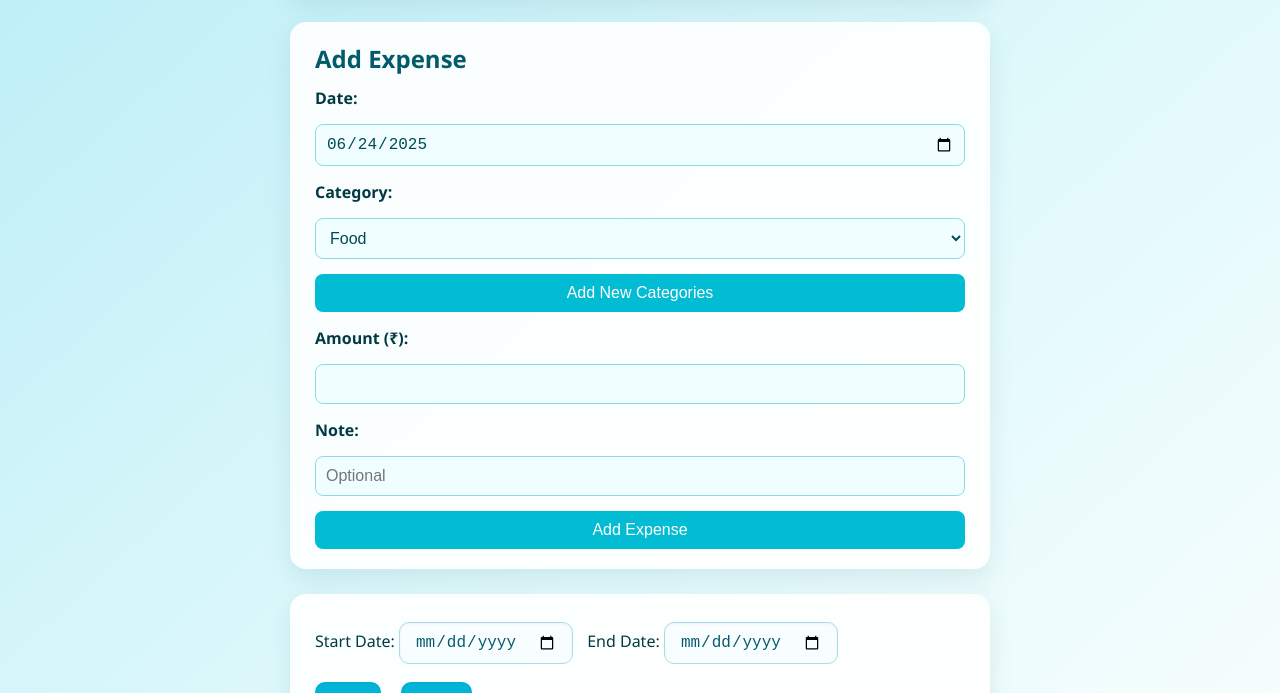
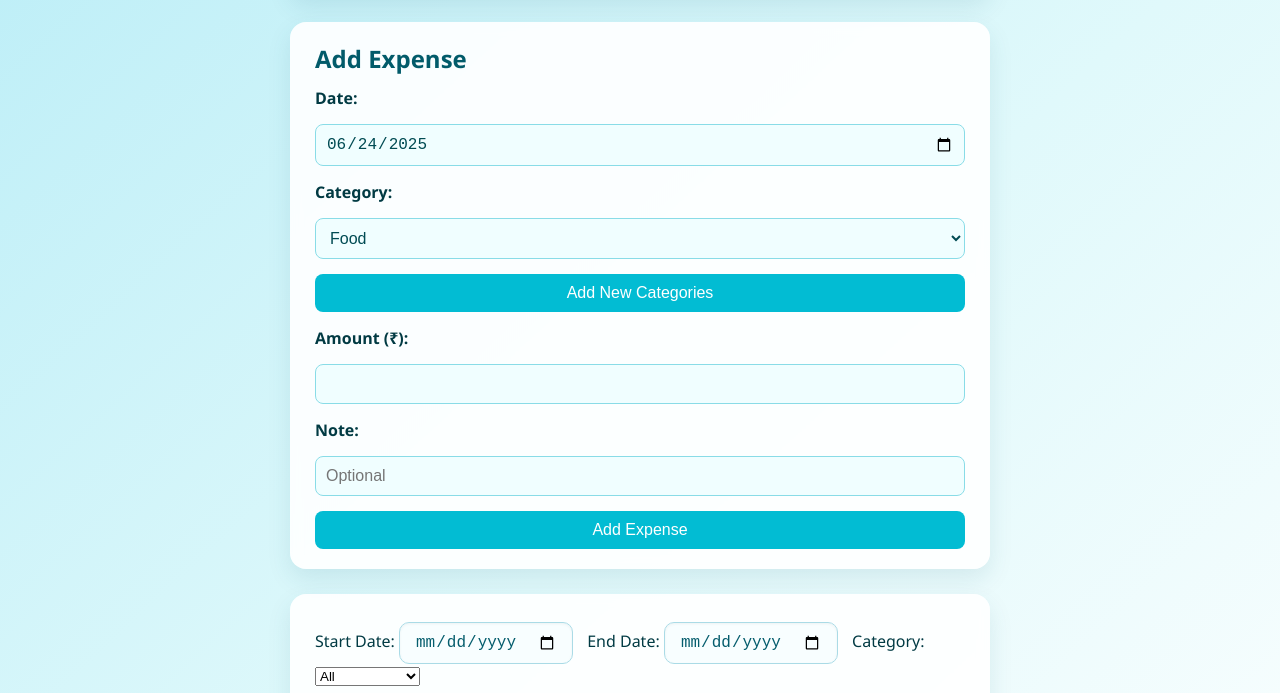
Before and after one commit to Harshsanjaybhaipatel/Expense-tracker, a plain HTML site: page index.html in a window 1280 px wide. Shown: the part 106-799 px from the top of the page. Drawn offline with Linux system fonts and the light colour scheme.

Commit message:
Update index.html

```diff
--- a/index.html
+++ b/index.html
@@ -30,6 +30,11 @@
       </script>
 
 
+
+
+
+
+
       <label for="category">Category:</label>
 
   <select id="category" required>
@@ -39,6 +44,7 @@
   </select>
   <button type="button" id="add-category" title="Add new category"> Add New Categories</button>
 </div>
+
 
 
 <div id="new-category-container" style="margin-top: 10px; display: none;">
@@ -56,13 +62,23 @@
       <button type="submit">Add Expense</button>
     </form>
   </section>
- <section id="filter-section">
+
+
+  <section id="filter-section">
     <div id="filter-section">
       <label for="start-date">Start Date:</label>
       <input type="date" id="start-date">
 
       <label for="end-date">End Date:</label>
       <input type="date" id="end-date">
+
+      <label for="filter-category">Category:</label>
+      <select id="filter-category">
+        <option value="">All</option>
+        <option value="Food">Food</option>
+        <option value="Transport">Transport</option>
+        <option value="Entertainment">Entertainment</option>
+      </select>
 
       <div class="button-group">
         <button id="filter-btn">Filter</button>
@@ -91,9 +107,11 @@
   <section id="summary">
     <h2>Summary (Total per Category)</h2>
     <div id="summary-content">
-
     </div>
   </section>
-    <script src="style.js"></script>
+
+
+
+  <script src="style.js"></script>
 </body>
 </html>
```
